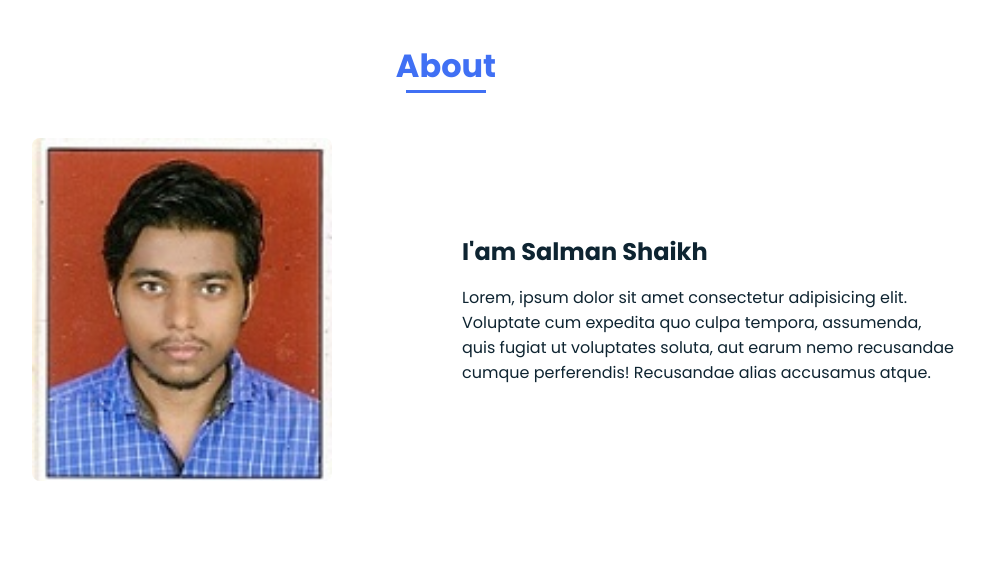
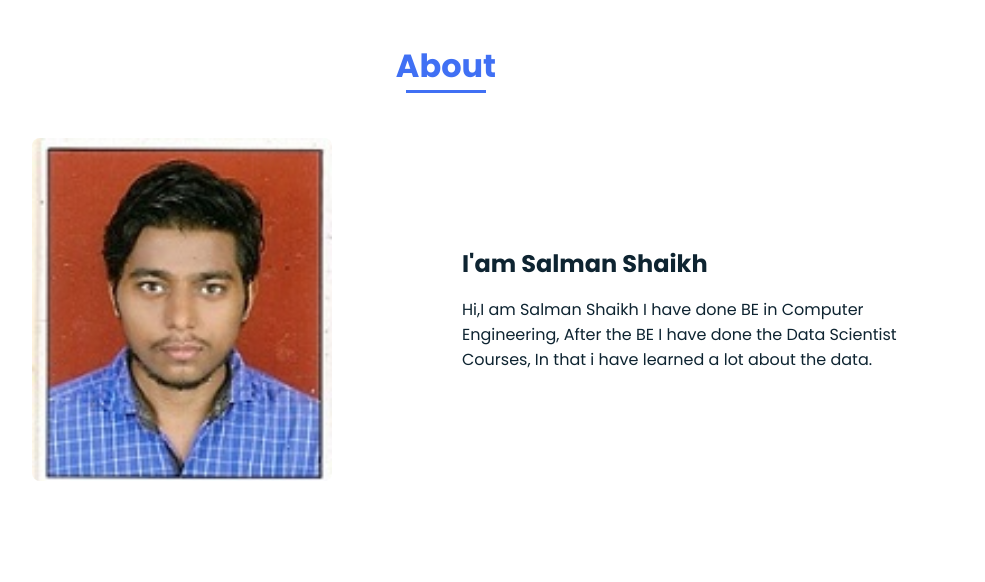
Before and after one commit to salmansss/salmanportfolio, a Django app: page /app/ in a window 1280 px wide. Shown: the part 838-1420 px from the top of the page, without its empty margins (194-1179 px from the left). Run offline with Django 3.2, Linux system fonts and the light colour scheme.

Commit message:
salmanportfolia

```diff
--- a/app/templates/home.html
+++ b/app/templates/home.html
@@ -70,9 +70,11 @@
 
                 <div>
                     <h2 class="about__subtitle">I'am Salman Shaikh</h2>
-                    <p class="about__text">Lorem, ipsum dolor sit amet consectetur adipisicing elit. Voluptate cum
-                        expedita quo culpa tempora, assumenda, quis fugiat ut voluptates soluta, aut earum nemo
-                        recusandae cumque perferendis! Recusandae alias accusamus atque.</p>
+                    <p class="about__text"><p>
+                        Hi,I am Salman Shaikh I have done BE in Computer Engineering,
+                        After the BE I have done the Data Scientist Courses,
+                        In that i have learned a lot about the data.
+                    </p>
                 </div>
             </div>
         </section>
```
